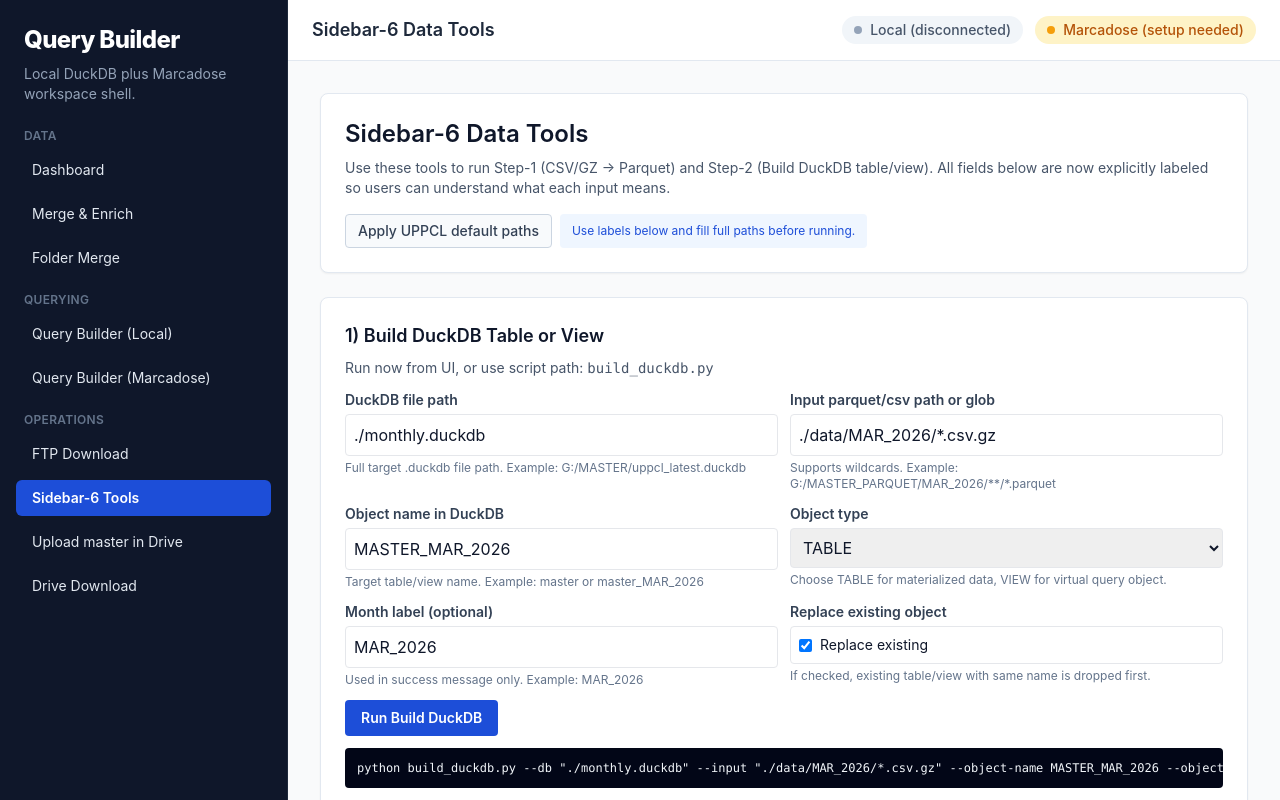
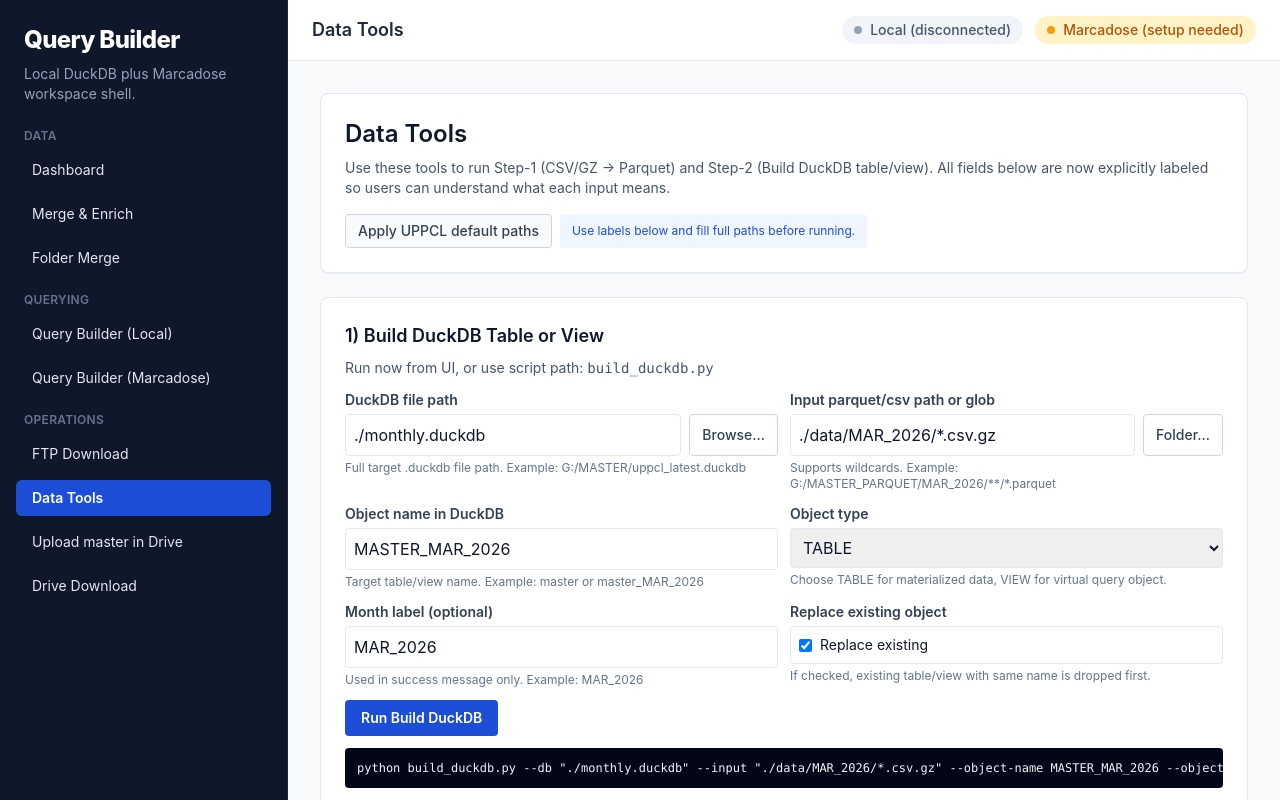
Before and after one commit to daniyal89/Query_builderv3, a React (Vite) app in the folder frontend/: page /sidebar-6-tools in a window 1280 px wide. Built offline with nearby package versions, Linux system fonts and the light colour scheme.

Commit message:
Rename sidebar tools and add file/folder pickers for paths

```diff
--- a/frontend/src/components/layout/Header.tsx
+++ b/frontend/src/components/layout/Header.tsx
@@ -14,7 +14,7 @@ function getPageTitle(pathname: string, dbPath: string): string {
   if (pathname.startsWith("/import")) return "Merge & Enrich";
   if (pathname.startsWith("/folder-merge")) return "Folder Merge";
   if (pathname.startsWith("/ftp-download")) return "FTP Download";
-  if (pathname.startsWith("/sidebar-6-tools")) return "Sidebar-6 Data Tools";
+  if (pathname.startsWith("/sidebar-6-tools")) return "Data Tools";
   return dbPath ? dbPath.split("\\").pop()?.split("/").pop() || "Data Dashboard" : "Data Dashboard";
 }
 
--- a/frontend/src/components/layout/Sidebar.tsx
+++ b/frontend/src/components/layout/Sidebar.tsx
@@ -45,7 +45,7 @@ export const Sidebar: React.FC = () => {
             FTP Download
           </NavLink>
           <NavLink to="/sidebar-6-tools" className={linkClassName}>
-            Sidebar-6 Tools
+            Data Tools
           </NavLink>
           <NavLink to="/drive-upload-master" className={linkClassName}>
             Upload master in Drive
--- a/frontend/src/pages/SidebarToolsPage.tsx
+++ b/frontend/src/pages/SidebarToolsPage.tsx
@@ -1,5 +1,6 @@
 import React, { useState } from "react";
 import { runBuildDuckDb, runCsvToParquet } from "../api/sidebarToolsApi";
+import { pickSystemFile, pickSystemFolder, pickSystemSavePath } from "../api/systemApi";
 
 interface FieldProps {
   label: string;
@@ -81,7 +82,7 @@ export const SidebarToolsPage: React.FC = () => {
   return (
     <div className="mx-auto max-w-5xl space-y-6">
       <div className="rounded-lg border border-slate-200 bg-white p-6 shadow-sm">
-        <h1 className="text-2xl font-semibold text-slate-900">Sidebar-6 Data Tools</h1>
+        <h1 className="text-2xl font-semibold text-slate-900">Data Tools</h1>
         <p className="mt-2 text-sm text-slate-600">
           Use these tools to run Step-1 (CSV/GZ → Parquet) and Step-2 (Build DuckDB table/view). All fields below
           are now explicitly labeled so users can understand what each input means.
@@ -105,10 +106,42 @@ export const SidebarToolsPage: React.FC = () => {
         <p className="mt-2 text-sm text-slate-600">Run now from UI, or use script path: <code>build_duckdb.py</code></p>
         <div className="mt-3 grid gap-3 md:grid-cols-2">
           <Field label="DuckDB file path" help="Full target .duckdb file path. Example: G:/MASTER/uppcl_latest.duckdb">
-            <input className="w-full rounded border p-2" value={buildForm.db_path} onChange={(e) => setBuildForm((p) => ({ ...p, db_path: e.target.value }))} />
+            <div className="flex gap-2">
+              <input
+                className="w-full rounded border p-2"
+                value={buildForm.db_path}
+                onChange={(e) => setBuildForm((p) => ({ ...p, db_path: e.target.value }))}
+              />
+              <button
+                type="button"
+                onClick={async () => {
+                  const path = await pickSystemSavePath("monthly.duckdb", ".duckdb");
+                  if (path) setBuildForm((p) => ({ ...p, db_path: path }));
+                }}
+                className="rounded border border-slate-300 bg-white px-3 text-sm font-medium text-slate-700 hover:bg-slate-50"
+              >
+                Browse...
+              </button>
+            </div>
           </Field>
           <Field label="Input parquet/csv path or glob" help="Supports wildcards. Example: G:/MASTER_PARQUET/MAR_2026/**/*.parquet">
-            <input className="w-full rounded border p-2" value={buildForm.input_path} onChange={(e) => setBuildForm((p) => ({ ...p, input_path: e.target.value }))} />
+            <div className="flex gap-2">
+              <input
+                className="w-full rounded border p-2"
+                value={buildForm.input_path}
+                onChange={(e) => setBuildForm((p) => ({ ...p, input_path: e.target.value }))}
+              />
+              <button
+                type="button"
+                onClick={async () => {
+                  const folder = await pickSystemFolder();
+                  if (folder) setBuildForm((p) => ({ ...p, input_path: `${folder}/*` }));
+                }}
+                className="rounded border border-slate-300 bg-white px-3 text-sm font-medium text-slate-700 hover:bg-slate-50"
+              >
+                Folder...
+              </button>
+            </div>
           </Field>
           <Field label="Object name in DuckDB" help="Target table/view name. Example: master or master_MAR_2026">
             <input className="w-full rounded border p-2" value={buildForm.object_name} onChange={(e) => setBuildForm((p) => ({ ...p, object_name: e.target.value }))} />
@@ -141,10 +174,52 @@ export const SidebarToolsPage: React.FC = () => {
         <p className="mt-2 text-sm text-slate-600">Run now from UI, or use script path: <code>csv_to_prequat.py</code></p>
         <div className="mt-3 grid gap-3 md:grid-cols-2">
           <Field label="Input CSV/GZ path or glob" help="Example: G:/MASTER/MAR_2026/*.csv.gz">
-            <input className="w-full rounded border p-2 md:col-span-2" value={parquetForm.input_path} onChange={(e) => setParquetForm((p) => ({ ...p, input_path: e.target.value }))} />
+            <div className="flex gap-2">
+              <input
+                className="w-full rounded border p-2 md:col-span-2"
+                value={parquetForm.input_path}
+                onChange={(e) => setParquetForm((p) => ({ ...p, input_path: e.target.value }))}
+              />
+              <button
+                type="button"
+                onClick={async () => {
+                  const path = await pickSystemFile("data");
+                  if (path) setParquetForm((p) => ({ ...p, input_path: path }));
+                }}
+                className="rounded border border-slate-300 bg-white px-3 text-sm font-medium text-slate-700 hover:bg-slate-50"
+              >
+                File...
+              </button>
+              <button
+                type="button"
+                onClick={async () => {
+                  const folder = await pickSystemFolder();
+                  if (folder) setParquetForm((p) => ({ ...p, input_path: `${folder}/*.csv.gz` }));
+                }}
+                className="rounded border border-slate-300 bg-white px-3 text-sm font-medium text-slate-700 hover:bg-slate-50"
+              >
+                Folder...
+              </button>
+            </div>
           </Field>
           <Field label="Output parquet file path" help="Example: G:/MASTER_PARQUET/MAR_2026/master.parquet">
-            <input className="w-full rounded border p-2 md:col-span-2" value={parquetForm.output_path} onChange={(e) => setParquetForm((p) => ({ ...p, output_path: e.target.value }))} />
+            <div className="flex gap-2">
+              <input
+                className="w-full rounded border p-2 md:col-span-2"
+                value={parquetForm.output_path}
+                onChange={(e) => setParquetForm((p) => ({ ...p, output_path: e.target.value }))}
+              />
+              <button
+                type="button"
+                onClick={async () => {
+                  const path = await pickSystemSavePath("master.parquet", ".parquet");
+                  if (path) setParquetForm((p) => ({ ...p, output_path: path }));
+                }}
+                className="rounded border border-slate-300 bg-white px-3 text-sm font-medium text-slate-700 hover:bg-slate-50"
+              >
+                Browse...
+              </button>
+            </div>
           </Field>
           <Field label="Compression codec" help="Recommended: snappy or zstd">
             <input className="w-full rounded border p-2" value={parquetForm.compression} onChange={(e) => setParquetForm((p) => ({ ...p, compression: e.target.value }))} />
```
